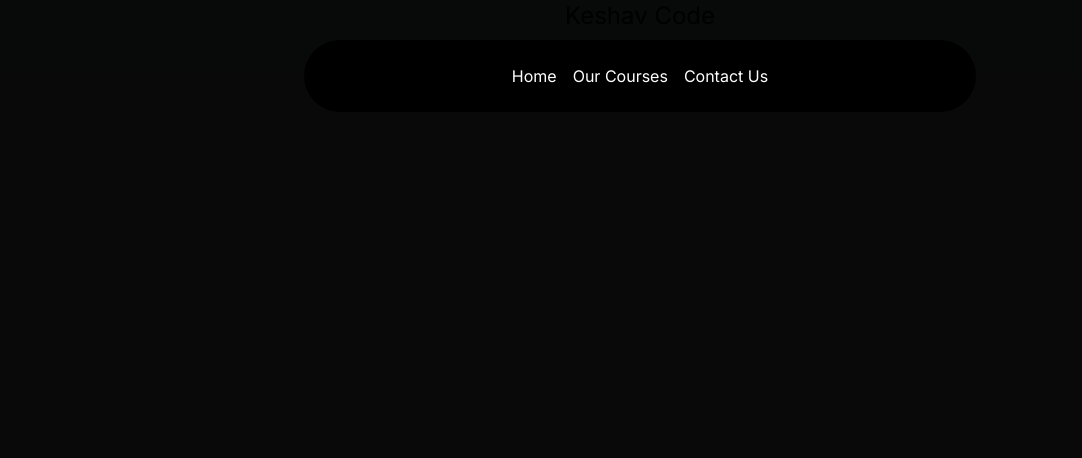
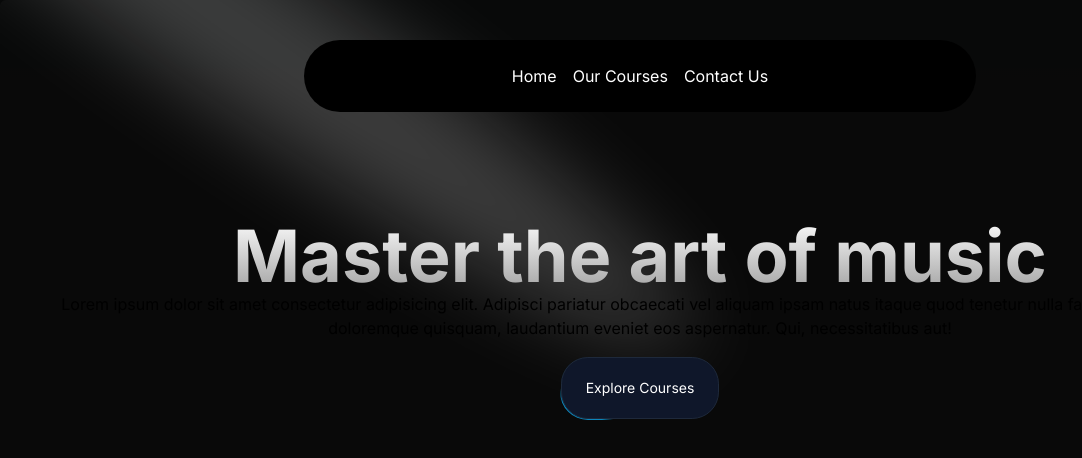
Before and after one commit to Pawan-9328/MusicNext.js, a Next.js app: page / in a window 1280 px wide. Shown: the top 458 px of the page, without its empty margins (0-1082 px from the left). Built offline with nearby package versions, Linux system fonts and the light colour scheme.

Commit message:
Solving Hero section Challenges

```diff
--- /dev/null
+++ b/src/app/components/HeroSection.tsx
@@ -0,0 +1,41 @@
+import Link from "next/link";
+import { Spotlight } from "./ui/Spotlight";
+import { Button } from "./ui/moving-border";
+function HeroSection() {
+  return (
+    <div
+      className="h-auto md:h-[40rem] w-full rounded-md flex flex-col
+      items-center justify-center relative overflow-hidden mx-auto py-10 md:py-0"
+    >
+     <Spotlight
+        className="-top-40 left-0 md:left-60 md:-top-20"
+        fill="white"
+      />
+
+      <div className="p-4 relative z-10 w-full text-center">
+        <h1 className="mt-20 md:mt-0 text-4xl md:text-7xl font-bold bg-clip-text text-transparent bg-gradient-to-b from-neutral-50 to-neutral-400"
+        >
+          Master the art of music
+          </h1>
+        <p>
+          Lorem ipsum dolor sit amet consectetur adipisicing elit. Adipisci
+          pariatur obcaecati vel aliquam ipsam natus itaque quod tenetur nulla
+          facilis reprehenderit doloremque quisquam, laudantium eveniet eos
+          aspernatur. Qui, necessitatibus aut!
+        </p>
+        <div className="mt-4">
+          <Link href={"/courses"}>
+                <Button
+                 borderRadius="1.75rem"
+                 className="bg-white dark:bg-slate-900 text-black dark:text-white border-neutral-200 dark:border-slate-800"
+                >
+                    Explore Courses
+                </Button>
+             </Link>
+        </div>
+      </div>
+    </div>
+  );
+}
+
+export default HeroSection;
--- /dev/null
+++ b/src/app/components/ui/Spotlight.tsx
@@ -0,0 +1,56 @@
+import React from "react";
+import { cn } from "@/utils/cn";
+
+type SpotlightProps = {
+  className?: string;
+  fill?: string;
+};
+
+export const Spotlight = ({ className, fill }: SpotlightProps) => {
+  return (
+    <svg
+      className={cn(
+        "animate-spotlight pointer-events-none absolute z-[1]  h-[169%] w-[138%] lg:w-[84%] opacity-0",
+        className
+      )}
+      xmlns="http://www.w3.org/2000/svg"
+      viewBox="0 0 3787 2842"
+      fill="none"
+    >
+      <g filter="url(#filter)">
+        <ellipse
+          cx="1924.71"
+          cy="273.501"
+          rx="1924.71"
+          ry="273.501"
+          transform="matrix(-0.822377 -0.568943 -0.568943 0.822377 3631.88 2291.09)"
+          fill={fill || "white"}
+          fillOpacity="0.21"
+        ></ellipse>
+      </g>
+      <defs>
+        <filter
+          id="filter"
+          x="0.860352"
+          y="0.838989"
+          width="3785.16"
+          height="2840.26"
+          filterUnits="userSpaceOnUse"
+          colorInterpolationFilters="sRGB"
+        >
+          <feFlood floodOpacity="0" result="BackgroundImageFix"></feFlood>
+          <feBlend
+            mode="normal"
+            in="SourceGraphic"
+            in2="BackgroundImageFix"
+            result="shape"
+          ></feBlend>
+          <feGaussianBlur
+            stdDeviation="151"
+            result="effect1_foregroundBlur_1065_8"
+          ></feGaussianBlur>
+        </filter>
+      </defs>
+    </svg>
+  );
+};
--- /dev/null
+++ b/src/app/components/ui/moving-border.tsx
@@ -0,0 +1,139 @@
+"use client";
+import React from "react";
+import {
+  motion,
+  useAnimationFrame,
+  useMotionTemplate,
+  useMotionValue,
+  useTransform,
+} from "framer-motion";
+import { useRef } from "react";
+import { cn } from "@/utils/cn";
+
+export function Button({
+  borderRadius = "1.75rem",
+  children,
+  as: Component = "button",
+  containerClassName,
+  borderClassName,
+  duration,
+  className,
+  ...otherProps
+}: {
+  borderRadius?: string;
+  children: React.ReactNode;
+  as?: any;
+  containerClassName?: string;
+  borderClassName?: string;
+  duration?: number;
+  className?: string;
+  [key: string]: any;
+}) {
+  return (
+    <Component
+      className={cn(
+        "bg-transparent relative text-xl  h-16 w-40 p-[1px] overflow-hidden ",
+        containerClassName
+      )}
+      style={{
+        borderRadius: borderRadius,
+      }}
+      {...otherProps}
+    >
+      <div
+        className="absolute inset-0"
+        style={{ borderRadius: `calc(${borderRadius} * 0.96)` }}
+      >
+        <MovingBorder duration={duration} rx="30%" ry="30%">
+          <div
+            className={cn(
+              "h-20 w-20 opacity-[0.8] bg-[radial-gradient(var(--sky-500)_40%,transparent_60%)]",
+              borderClassName
+            )}
+          />
+        </MovingBorder>
+      </div>
+
+      <div
+        className={cn(
+          "relative bg-slate-900/[0.8] border border-slate-800 backdrop-blur-xl text-white flex items-center justify-center w-full h-full text-sm antialiased",
+          className
+        )}
+        style={{
+          borderRadius: `calc(${borderRadius} * 0.96)`,
+        }}
+      >
+        {children}
+      </div>
+    </Component>
+  );
+}
+
+export const MovingBorder = ({
+  children,
+  duration = 2000,
+  rx,
+  ry,
+  ...otherProps
+}: {
+  children: React.ReactNode;
+  duration?: number;
+  rx?: string;
+  ry?: string;
+  [key: string]: any;
+}) => {
+  const pathRef = useRef<any>();
+  const progress = useMotionValue<number>(0);
+
+  useAnimationFrame((time) => {
+    const length = pathRef.current?.getTotalLength();
+    if (length) {
+      const pxPerMillisecond = length / duration;
+      progress.set((time * pxPerMillisecond) % length);
+    }
+  });
+
+  const x = useTransform(
+    progress,
+    (val) => pathRef.current?.getPointAtLength(val).x
+  );
+  const y = useTransform(
+    progress,
+    (val) => pathRef.current?.getPointAtLength(val).y
+  );
+
+  const transform = useMotionTemplate`translateX(${x}px) translateY(${y}px) translateX(-50%) translateY(-50%)`;
+
+  return (
+    <>
+      <svg
+        xmlns="http://www.w3.org/2000/svg"
+        preserveAspectRatio="none"
+        className="absolute h-full w-full"
+        width="100%"
+        height="100%"
+        {...otherProps}
+      >
+        <rect
+          fill="none"
+          width="100%"
+          height="100%"
+          rx={rx}
+          ry={ry}
+          ref={pathRef}
+        />
+      </svg>
+      <motion.div
+        style={{
+          position: "absolute",
+          top: 0,
+          left: 0,
+          display: "inline-block",
+          transform,
+        }}
+      >
+        {children}
+      </motion.div>
+    </>
+  );
+};
--- a/src/app/page.tsx
+++ b/src/app/page.tsx
@@ -1,9 +1,10 @@
+import HeroSection from "./components/HeroSection";
 
 export default function Home() {
   return (
     <main className="min-h-screen bg-black/[0.96] antialiased bg-grid-white/[0.2]">
-  <h1 className="text-2xl text-center" >Keshav Code</h1>
+
+      <HeroSection />
     </main>
-
   );
 }
--- a/tailwind.config.ts
+++ b/tailwind.config.ts
@@ -1,4 +1,21 @@
 import type { Config } from "tailwindcss";
+
+const colors = require("tailwindcss/colors");
+const {
+  default: flattenColorPalette,
+} = require("tailwindcss/lib/util/flattenColorPalette");
+
+//Plugin to add each Tailwind color as a global CSS variable
+function addVariablesForColors({ addBase, theme }: any) {
+  const allColors = flattenColorPalette(theme("colors"));
+  const newVars = Object.fromEntries(
+    Object.entries(allColors).map(([key, value]) => [`--${key}`, value])
+  );
+
+  addBase({
+    ":root": newVars,
+  });
+}
 
 const config: Config = {
   content: [
@@ -6,17 +23,33 @@
     "./src/components/**/*.{js,ts,jsx,tsx,mdx}",
     "./src/app/**/*.{js,ts,jsx,tsx,mdx}",
   ],
-  darkMode: 'class',
+  darkMode: "class",
   theme: {
     extend: {
+      animation: {
+        spotlight: "spotlight 2s ease .75s 1 forwards",
+      },
+
       backgroundImage: {
         "gradient-radial": "radial-gradient(var(--tw-gradient-stops))",
         "gradient-conic":
           "conic-gradient(from 180deg at 50% 50%, var(--tw-gradient-stops))",
       },
+      keyframes: {
+        spotlight: {
+          "0%": {
+            opacity: "0",
+            transform: "translate(-72%, -62%) scale(0.5)",
+          },
+          "100%": {
+            opacity: "1",
+            transform: "translate(-50%,-40%) scale(1)",
+          },
+        },
+      },
     },
   },
-  plugins: [],
+  plugins: [addVariablesForColors],
 };
 
 // const {
```
Also changed, not shown: src/app/components/Navbar.tsx (+18 -30 lines).
